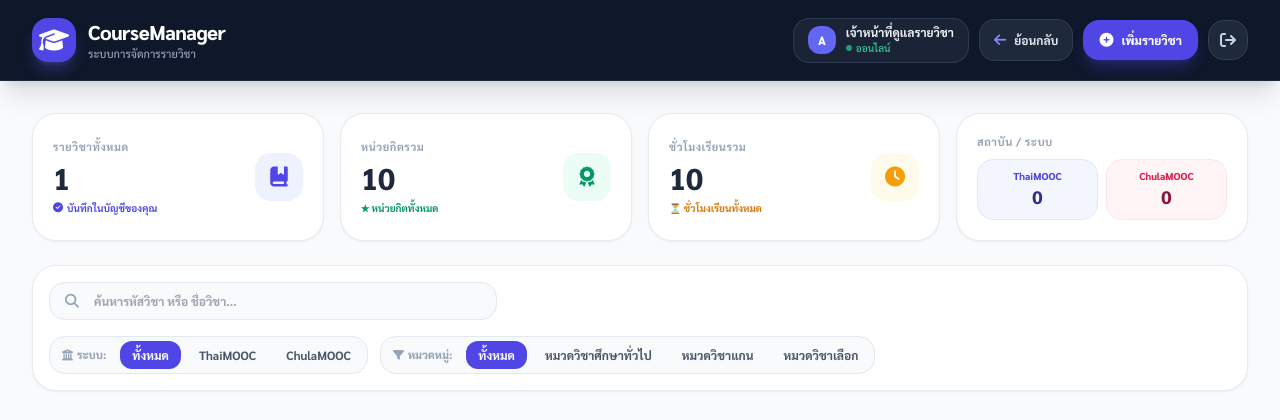
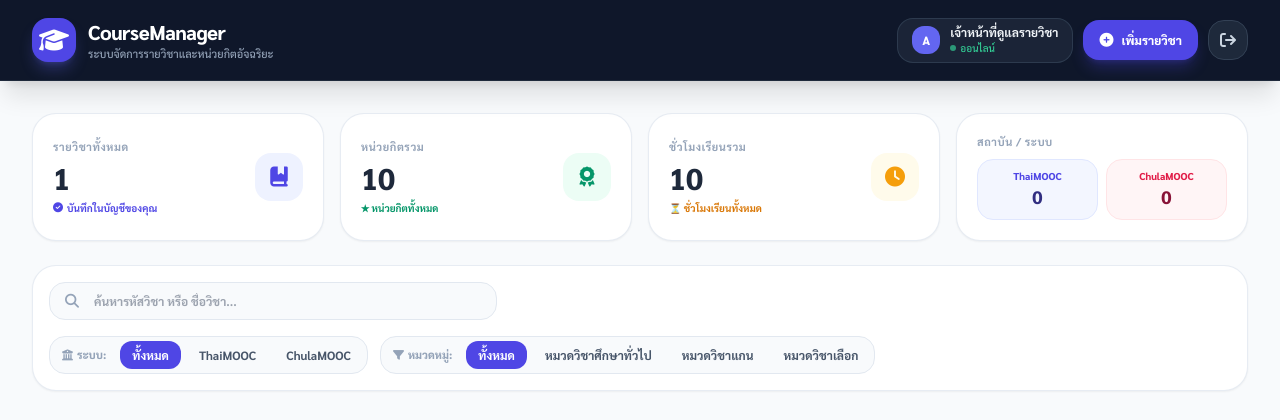
Before and after one commit to kungkling1k23-spec/credit-bank-project, a Python web app: template templates/admin.html in a window 1280 px wide. Shown: the top 420 px of the page. Run offline with Jinja, Linux system fonts and the light colour scheme; the template is opened without the code that fills it: most values are stand-ins (such as "Sample title", 1, 10 or a date in 2020); some libraries are stand-ins or nearby versions.

Commit message:
Refactor header navbar and update descriptions
Updated the header navbar to remove the back button and modified the course management system description.

```diff
--- a/templates/admin.html
+++ b/templates/admin.html
@@ -30,23 +30,24 @@
         {% endif %}
     {% endfor %}
 
-<!-- Header Navbar -->
+<!-- Header Navbar (นำปุ่มย้อนกลับออกแล้ว) -->
 <header class="bg-[#0f172a] text-white shadow-xl sticky top-0 z-40 border-b border-slate-800">
     <div class="max-w-7xl mx-auto px-4 sm:px-6 lg:px-8 h-20 flex items-center justify-between gap-4">
 
-        <!-- 1. โลโก้: พากลับหน้าศูนย์ควบคุมเจ้าหน้าที่ (def home) -->
-        <a href="{{ url_for('home') }}" class="flex items-center gap-3 hover:opacity-90 transition group" title="กลับหน้าหลัก">
-            <div class="w-11 h-11 bg-indigo-600 rounded-2xl flex items-center justify-center shadow-lg shadow-indigo-500/30 group-hover:scale-105 transition">
+        <!-- Logo -->
+        <div class="flex items-center gap-3">
+            <div class="w-11 h-11 bg-indigo-600 rounded-2xl flex items-center justify-center shadow-lg shadow-indigo-500/30">
                 <i class="fa-solid fa-graduation-cap text-2xl text-white"></i>
             </div>
             <div>
                 <h1 class="text-xl font-black tracking-tight flex items-center gap-2">CourseManager</h1>
-                <p class="text-[11px] text-slate-400 font-medium">ระบบการจัดการรายวิชา</p>
+                <p class="text-[11px] text-slate-400 font-medium">ระบบจัดการรายวิชาและหน่วยกิตอัจฉริยะ</p>
             </div>
-        </a>
+        </div>
 
         <!-- Profile Badge & Action Buttons -->
         <div class="flex items-center gap-2.5">
+            <!-- User Badge -->
             <div class="hidden md:flex items-center gap-2.5 bg-slate-800/80 border border-slate-700/80 px-3.5 py-1.5 rounded-2xl text-xs font-bold text-slate-200">
                 <div class="w-7 h-7 bg-indigo-500 text-white rounded-xl flex items-center justify-center text-xs font-black">
                     {{ session.get('user_name', 'เจ้าหน้าที่')[0] if session.get('user_name') else 'A' }}
@@ -58,12 +59,6 @@
                     </div>
                 </div>
             </div>
-
-            <!-- 2. ปุ่มย้อนกลับ: พากลับหน้าศูนย์ควบคุมเจ้าหน้าที่ (def home) -->
-            <a href="{{ url_for('home') }}" class="bg-slate-800 hover:bg-slate-700 text-slate-200 font-bold px-3.5 py-2.5 rounded-2xl text-xs transition flex items-center gap-2 border border-slate-700/80 active:scale-95" title="ย้อนกลับหน้าศูนย์ควบคุมเจ้าหน้าที่">
-                <i class="fa-solid fa-arrow-left text-sm text-indigo-400"></i>
-                <span class="hidden sm:inline">ย้อนกลับ</span>
-            </a>
 
             <!-- Add Course Button -->
             <button onclick="openAddModal()" class="bg-indigo-600 hover:bg-indigo-500 text-white font-extrabold px-4 py-2.5 rounded-2xl text-xs transition flex items-center gap-2 shadow-lg shadow-indigo-600/30 active:scale-95">
```
